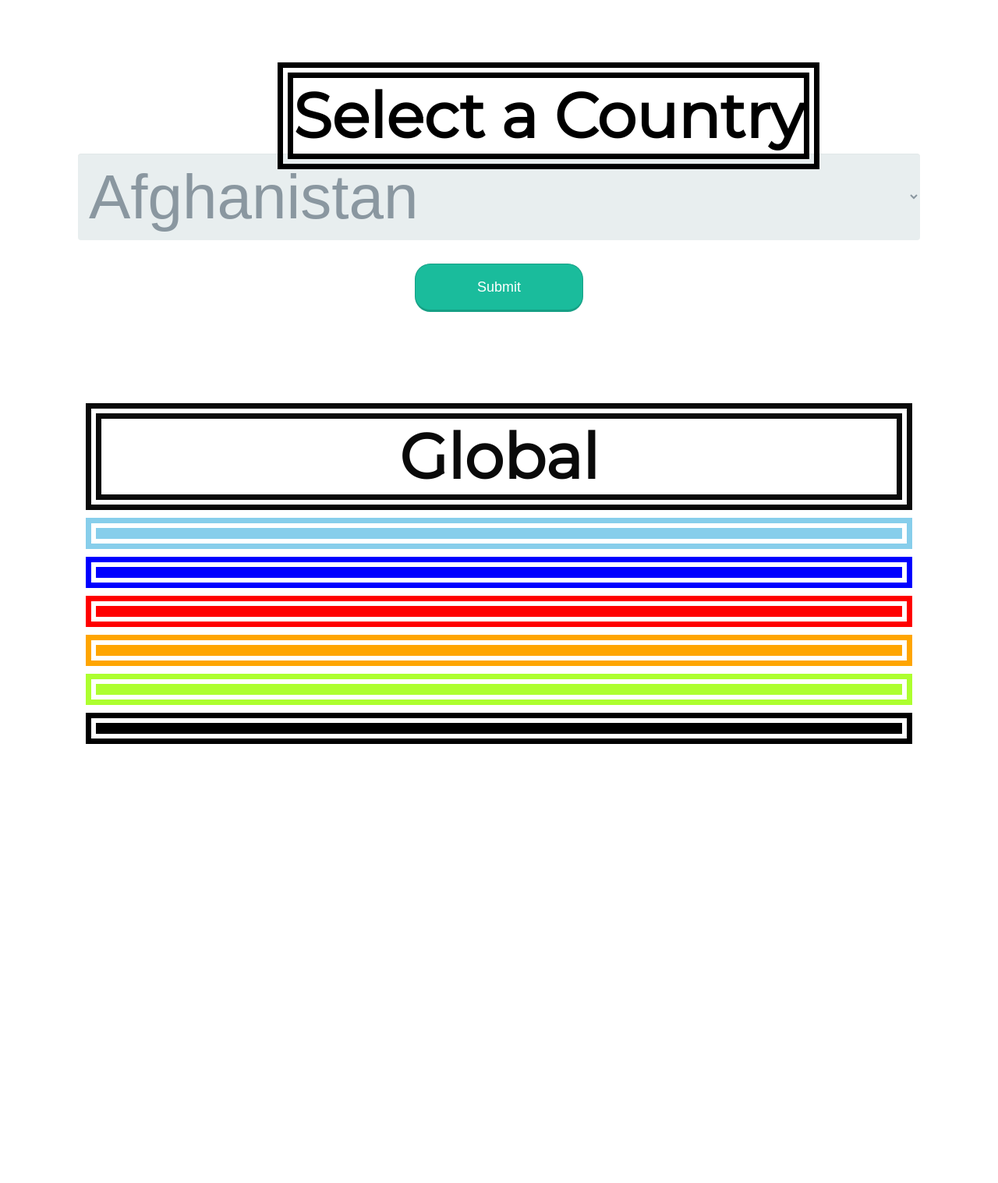
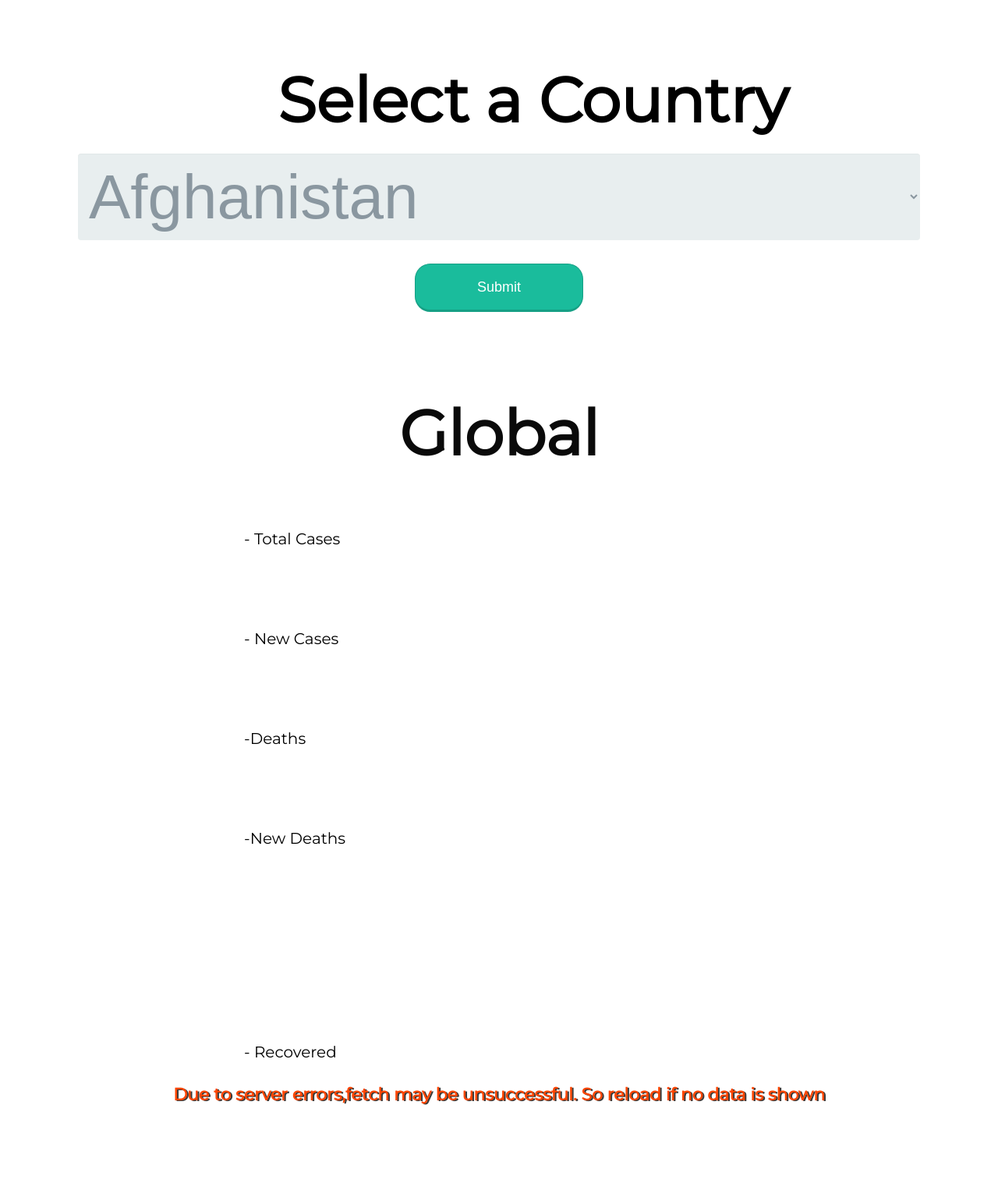
Before and after one commit to theoriginalsam/COVID, a PHP site: page / in a window 1280 px wide. Shown: the whole page at 78% size. Before the commit the page ends 954 px from the top, so only its background shows below. Run offline with PHP 8.4, Linux system fonts and the light colour scheme.

Commit message:
Added via Script

```diff
--- a/app.css
+++ b/app.css
@@ -71,11 +71,25 @@ body{
 
 
 div{
-border: double,20px;
+
 
 font-weight:bolder;
 
-margin: 10px;
 
 
 }
+.stats{
+    display: inline-block;
+    position: relative;
+    margin-left: 100px;
+    padding: 5%;
+    text-shadow: 2px 5px rgb(59, 59, 59);
+
+
+}
+
+.explanation {
+    margin-left: 5px;
+    vertical-align: middle;
+    font-size: 20px;
+}
--- a/appjs.js
+++ b/appjs.js
@@ -20,11 +20,11 @@ const country = document.querySelector('select')
 
 
 
-document.getElementById("cases").innerHTML = data.Global.TotalConfirmed;
-document.getElementById("death").innerHTML = data.Global.TotalDeaths;
-document.getElementById("recover").innerHTML = data.Global.TotalRecovered;
-document.getElementById("newCases").innerHTML = data.Global.NewConfirmed;
-document.getElementById("newDeath").innerHTML = data.Global.NewDeaths;
+document.getElementById("cases").innerHTML =new Intl.NumberFormat('en-IN', { maximumSignificantDigits: 3 }).format( data.Global.TotalConfirmed);
+document.getElementById("death").innerHTML = new Intl.NumberFormat('en-IN', { maximumSignificantDigits: 3 }).format(data.Global.TotalDeaths);
+document.getElementById("recover").innerHTML = new Intl.NumberFormat('en-IN', { maximumSignificantDigits: 3 }).format(data.Global.TotalRecovered);
+document.getElementById("newCases").innerHTML = new Intl.NumberFormat('en-IN', { maximumSignificantDigits: 3 }).format(data.Global.NewConfirmed);
+document.getElementById("newDeath").innerHTML = new Intl.NumberFormat('en-IN', { maximumSignificantDigits: 3 }).format(data.Global.NewDeaths);
 
 
 covid19.addEventListener('submit',(e)=>{
@@ -67,13 +67,13 @@ console.log(data.Countries[countryCode])
 
 
 document.getElementById("cou").innerHTML = co
-console.log("Fukc"+co)
 
-document.getElementById("cases").innerHTML = data.Countries[countryCode].TotalConfirmed;
-document.getElementById("death").innerHTML = data.Countries[countryCode].TotalDeaths;
-document.getElementById("recover").innerHTML = data.Countries[countryCode].TotalRecovered;
-document.getElementById("newCases").innerHTML = data.Countries[countryCode].NewConfirmed;
-document.getElementById("newDeath").innerHTML = data.Countries[countryCode].NewDeaths;
+
+document.getElementById("cases").innerHTML = new Intl.NumberFormat('en-IN', { maximumSignificantDigits: 3 }).format(data.Countries[countryCode].TotalConfirmed);
+document.getElementById("death").innerHTML = new Intl.NumberFormat('en-IN', { maximumSignificantDigits: 3 }).format(data.Countries[countryCode].TotalDeaths);
+document.getElementById("recover").innerHTML = new Intl.NumberFormat('en-IN', { maximumSignificantDigits: 3 }).format(data.Countries[countryCode].TotalRecovered);
+document.getElementById("newCases").innerHTML =new Intl.NumberFormat('en-IN', { maximumSignificantDigits: 3 }).format( data.Countries[countryCode].NewConfirmed);
+document.getElementById("newDeath").innerHTML = new Intl.NumberFormat('en-IN', { maximumSignificantDigits: 3 }).format(data.Countries[countryCode].NewDeaths);
 
 
 
--- a/index.html
+++ b/index.html
@@ -252,7 +252,7 @@
                 <option value="Ukraine">Ukraine</option>
                 <option value="United Arab Emirates">United Arab Emirates</option>
                 <option value="United Kingdom">United Kingdom</option>
-                <option value="United States">United States</option>
+                <option value="United States of America">United States of America</option>
                 <option value="United States Minor Outlying Islands">United States Minor Outlying Islands</option>
                 <option value="Uruguay">Uruguay</option>
                 <option value="Uzbekistan">Uzbekistan</option>
@@ -274,12 +274,12 @@
 
 
 
-                    <div style="color:rgb(10, 10, 10) ;text-align:center"id="cou">Global</div>
-                    <div style="color:skyblue ;text-align:center"id="cases" ></div>
-                    <div  style="color:blue;text-align:center"id="newCases"></div>
-                    <div style="color:red;text-align:center"id="death"></div>
-                    <div style="color:orange;text-align:center"id="newDeath"></div>
-                    <div style="color:greenyellow;text-align:center" id="recover"></div>
+                   <div style="color:rgb(10, 10, 10) ;text-align:center"id="cou" class="">Global </div>
+                    <div style="color:skyblue ;text-align:center"id="cases"class="stats"></div><span class="explanation">- Total Cases</span></br>
+                    <div  style="color:blue;text-align:center"id="newCases" class="stats"></div><span class="explanation">- New Cases</span></br>
+                    <div style="color:red;text-align:center"id="death" class="stats"></div><span class="explanation">-Deaths</span></br>
+                    <div style="color:orange;text-align:center"id="newDeath" class="stats"></div><span class="explanation">-New Deaths</span></br>
+                    <div style="color:greenyellow;text-align:center; padding-bottom: 200px;" id="recover" class="stats"></div><span class="explanation">- Recovered</span></br>
                     <div style="color:black ; font-size: 150px; text-align:center" id="error"></div>
 
 
@@ -289,6 +289,10 @@
 
 
 
+    <div  style="color:orangered ;text-align:center; text-shadow: 2px 1px rgb(59, 59, 59);" class="footer">Due to server errors,fetch may be unsuccessful. So reload if no data is shown</div>
+
+
+
     <script src="./appjs.js"></script>
 </body>
 </html>
```
